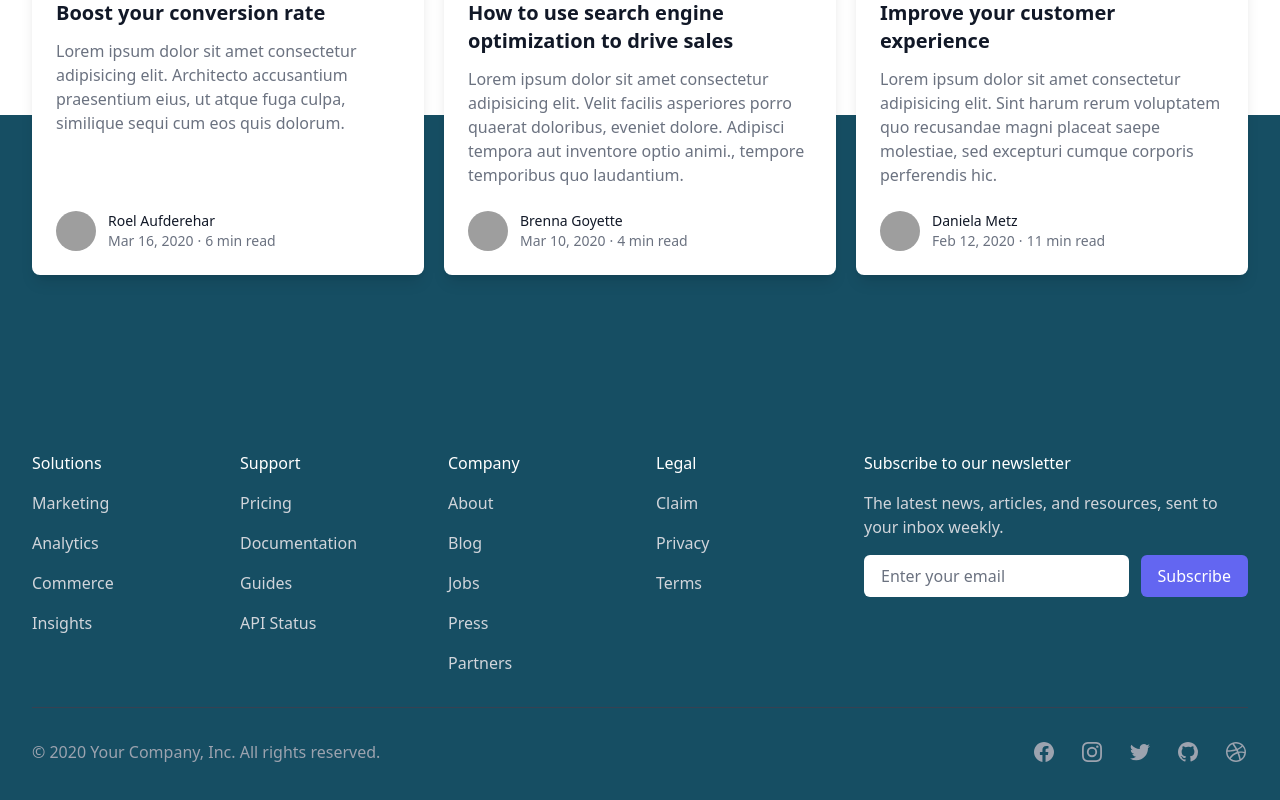
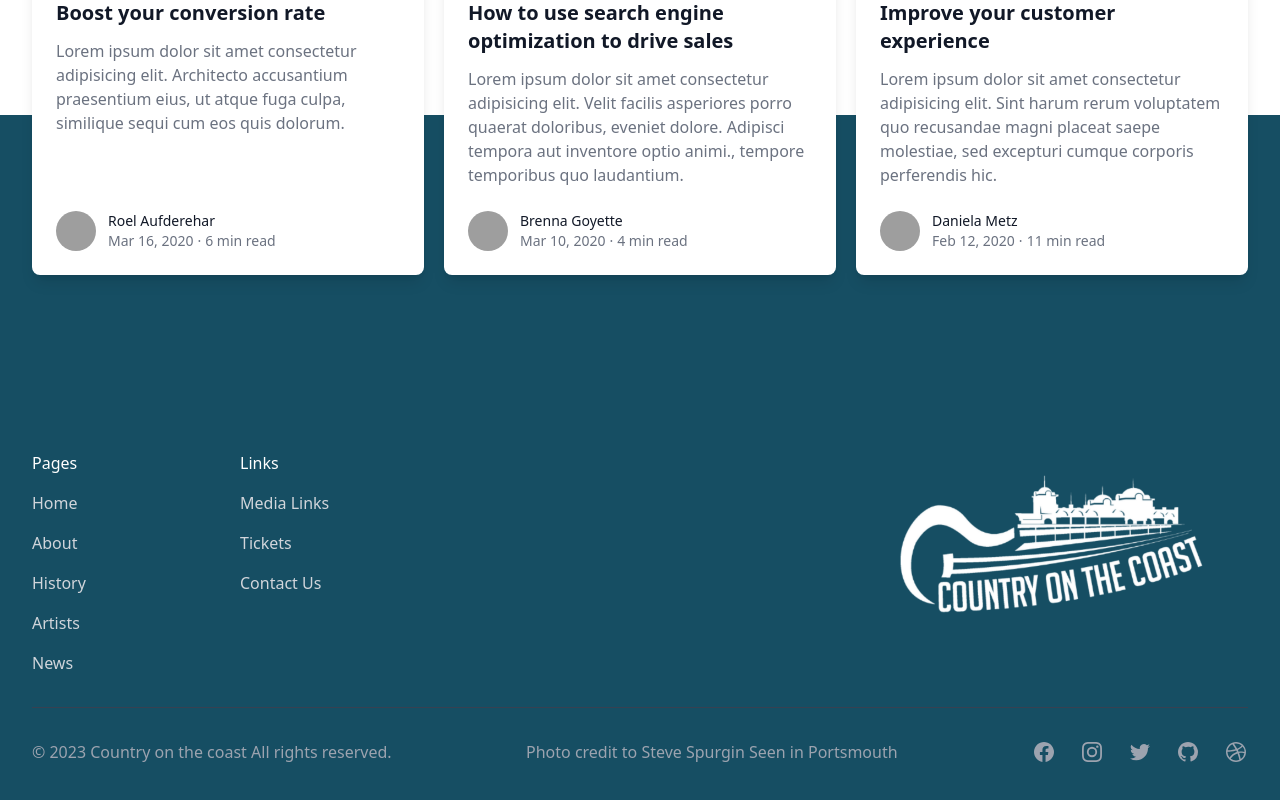
Before and after one commit to GrahamMorbyDev/countryfrontendnew, a Vue app: page / in a window 1280 px wide. Shown: the part 2299-3099 px from the top of the page. Built offline with nearby package versions, Linux system fonts and the light colour scheme; grey boxes are pictures that could not be loaded; what @ckeditor/ckeditor5-vue, vue-sweetalert2 would draw is missing.

Commit message:
footer fix and removal of images

```diff
--- a/src/components/footerBottom.vue
+++ b/src/components/footerBottom.vue
@@ -6,7 +6,7 @@
           <div class="grid grid-cols-2 gap-8 xl:col-span-2">
             <div class="md:grid md:grid-cols-2 md:gap-8">
               <div>
-                <h3 class="text-base font-medium text-white">Solutions</h3>
+                <h3 class="text-base font-medium text-white">Pages</h3>
                 <ul role="list" class="mt-4 space-y-4">
                   <li v-for="item in navigation.solutions" :key="item.name">
                     <a :href="item.href" class="text-base text-gray-300 hover:text-white">{{ item.name }}</a>
@@ -14,7 +14,7 @@
                 </ul>
               </div>
               <div class="mt-12 md:mt-0">
-                <h3 class="text-base font-medium text-white">Support</h3>
+                <h3 class="text-base font-medium text-white">Links</h3>
                 <ul role="list" class="mt-4 space-y-4">
                   <li v-for="item in navigation.support" :key="item.name">
                     <a :href="item.href" class="text-base text-gray-300 hover:text-white">{{ item.name }}</a>
@@ -24,33 +24,15 @@
             </div>
             <div class="md:grid md:grid-cols-2 md:gap-8">
               <div>
-                <h3 class="text-base font-medium text-white">Company</h3>
-                <ul role="list" class="mt-4 space-y-4">
-                  <li v-for="item in navigation.company" :key="item.name">
-                    <a :href="item.href" class="text-base text-gray-300 hover:text-white">{{ item.name }}</a>
-                  </li>
-                </ul>
+
               </div>
               <div class="mt-12 md:mt-0">
-                <h3 class="text-base font-medium text-white">Legal</h3>
-                <ul role="list" class="mt-4 space-y-4">
-                  <li v-for="item in navigation.legal" :key="item.name">
-                    <a :href="item.href" class="text-base text-gray-300 hover:text-white">{{ item.name }}</a>
-                  </li>
-                </ul>
+
               </div>
             </div>
           </div>
           <div class="mt-8 xl:mt-0">
-            <h3 class="text-base font-medium text-white">Subscribe to our newsletter</h3>
-            <p class="mt-4 text-base text-gray-300">The latest news, articles, and resources, sent to your inbox weekly.</p>
-            <form class="mt-4 sm:flex sm:max-w-md">
-              <label for="email-address" class="sr-only">Email address</label>
-              <input type="email" name="email-address" id="email-address" autocomplete="email" required="" class="w-full min-w-0 appearance-none rounded-md border border-transparent bg-white py-2 px-4 text-base text-gray-900 placeholder-gray-500 focus:border-white focus:placeholder-gray-400 focus:outline-none focus:ring-2 focus:ring-white focus:ring-offset-2 focus:ring-offset-gray-800" placeholder="Enter your email" />
-              <div class="mt-3 rounded-md sm:mt-0 sm:ml-3 sm:flex-shrink-0">
-                <button type="submit" class="flex w-full items-center justify-center rounded-md border border-transparent bg-indigo-500 py-2 px-4 text-base font-medium text-white hover:bg-indigo-600 focus:outline-none focus:ring-2 focus:ring-indigo-500 focus:ring-offset-2 focus:ring-offset-gray-800">Subscribe</button>
-              </div>
-            </form>
+            <img src="@/assets/logo.png" alt="Country on the coast" class="h-48 p-5">
           </div>
         </div>
         <div class="mt-8 border-t border-gray-700 pt-8 md:flex md:items-center md:justify-between">
@@ -60,7 +42,8 @@
               <component :is="item.icon" class="h-6 w-6" aria-hidden="true" />
             </a>
           </div>
-          <p class="mt-8 text-base text-gray-400 md:order-1 md:mt-0">&copy; 2020 Your Company, Inc. All rights reserved.</p>
+          <p class="mt-8 text-base text-gray-400 md:order-1 md:mt-0">&copy; 2023 Country on the coast All rights reserved.</p>
+          <p class="mt-8 text-base text-gray-400 md:order-1 md:mt-0">Photo credit to Steve Spurgin Seen in Portsmouth</p>
         </div>
       </div>
     </footer>
@@ -71,29 +54,19 @@
 
   const navigation = {
     solutions: [
-      { name: 'Marketing', href: '#' },
-      { name: 'Analytics', href: '#' },
-      { name: 'Commerce', href: '#' },
-      { name: 'Insights', href: '#' },
+        { name: 'Home', href: 'home', current: true },
+        { name: 'About', href: 'about', current: false },
+        { name: 'History', href: 'history', current: false },
+        { name: 'Artists', href: 'artists', current: false },
+        { name: 'News', href: 'blog', current: false },
     ],
     support: [
-      { name: 'Pricing', href: '#' },
-      { name: 'Documentation', href: '#' },
-      { name: 'Guides', href: '#' },
-      { name: 'API Status', href: '#' },
+    { name: 'Media Links', href: 'media', current: false },
+        { name: 'Tickets', href: 'tickets', current: false },
+        //{ name: 'Store', href: '#', current: false },
+        { name: 'Contact Us', href: 'contact', current: false },
     ],
-    company: [
-      { name: 'About', href: '#' },
-      { name: 'Blog', href: '#' },
-      { name: 'Jobs', href: '#' },
-      { name: 'Press', href: '#' },
-      { name: 'Partners', href: '#' },
-    ],
-    legal: [
-      { name: 'Claim', href: '#' },
-      { name: 'Privacy', href: '#' },
-      { name: 'Terms', href: '#' },
-    ],
+
     social: [
       {
         name: 'Facebook',
--- a/src/components/navBar.vue
+++ b/src/components/navBar.vue
@@ -5,7 +5,7 @@
       <div class="mx-auto">
         <div class="relative shadow-xl sm:overflow-hidden w-full">
           <div class="absolute inset-0">
-            <img class="h-full w-full object-cover" src="@/assets/topbar.jpg" alt="Girl bound and gagged in a chair" />
+            <img class="h-full w-full object-cover" src="@/assets/topbar.jpg" alt="Country on the coast logo" />
             <div class="absolute inset-0 bg-gradient-to-r from-cyan-500 to-cyan-800 mix-blend-multiply" />
           </div>
           <div class="relative px-4">
```
Also changed, not shown: src/assets/dark-logo.png (deleted).
